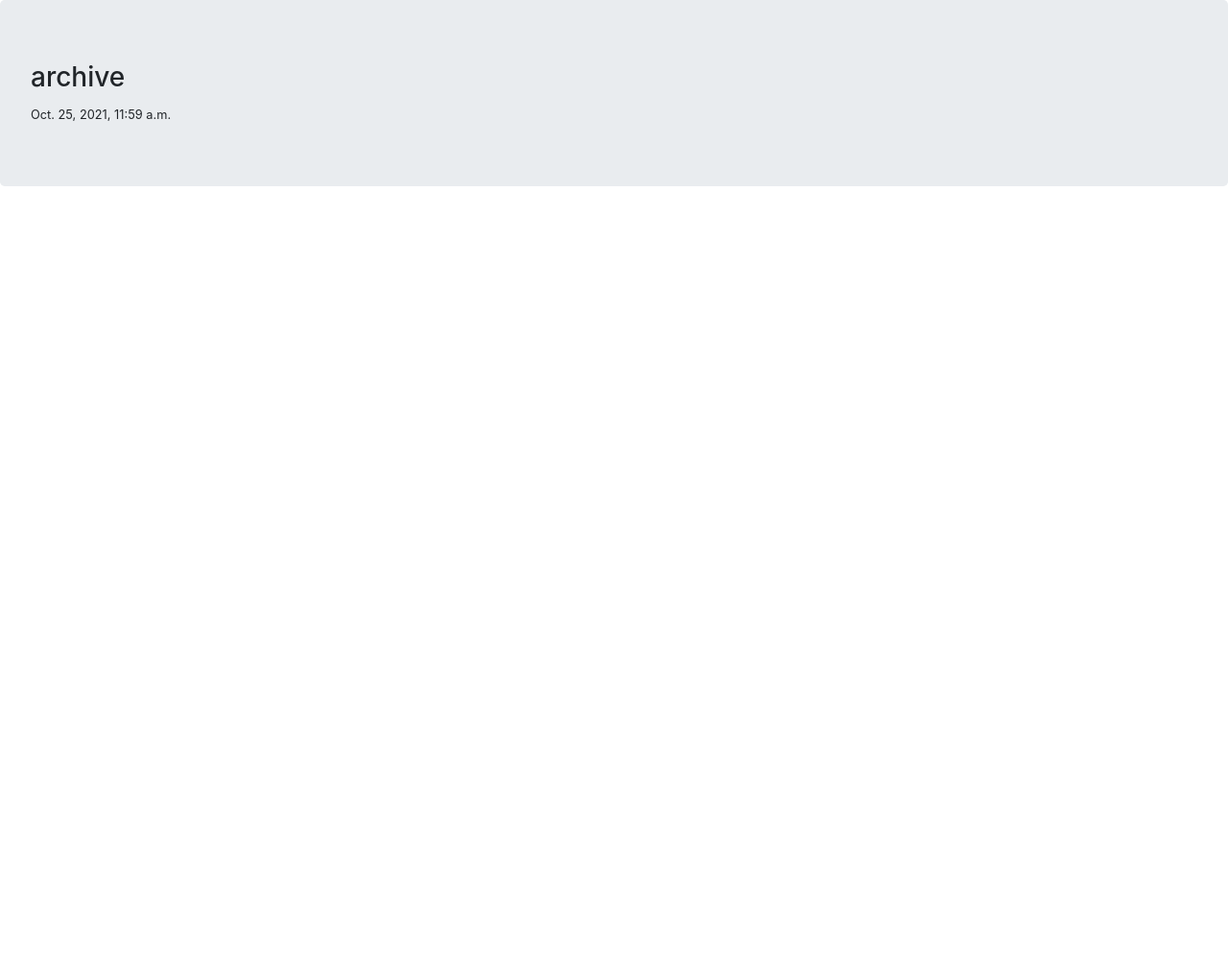
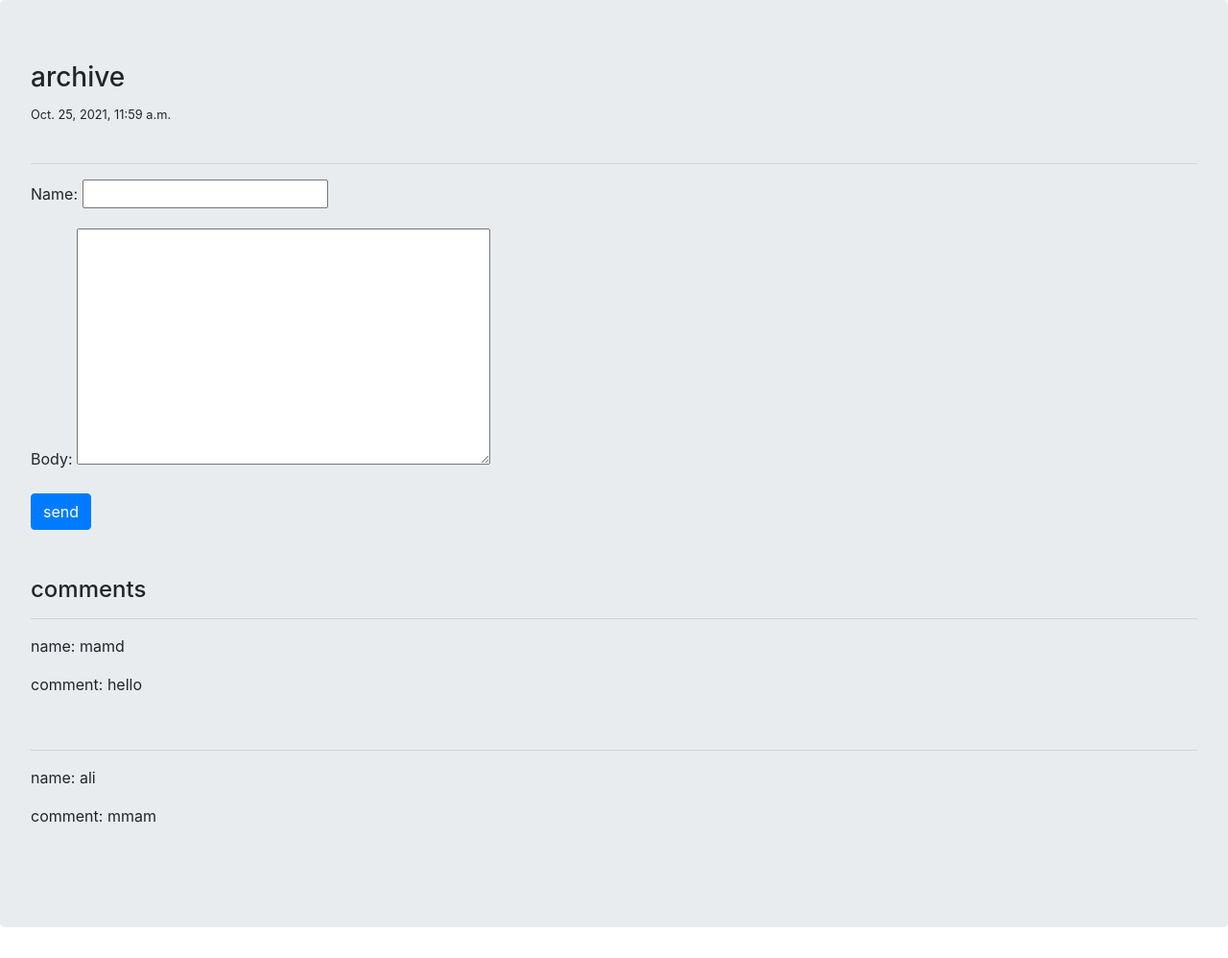
Before and after one commit to kheybar/Django-CBV, a Django app: page /6/archive/ in a window 1280 px wide. Shown: the part 56-1054 px from the top of the page at 96% size. Before the commit the page ends 250 px from the top, so only its background shows below. Run offline with Django 3.2, Linux system fonts and the light colour scheme; a user stored in the database is signed in; data comes from the database, SQL or seed files in the repository; both versions use the stored data as it was after the commit.

Commit message:
FormMixin add to Project.

```diff
--- a/first/admin.py
+++ b/first/admin.py
@@ -1,4 +1,5 @@
 from django.contrib import admin
-from .models import Todo
+from .models import Todo, Comment
 
 admin.site.register(Todo)
+admin.site.register(Comment)
--- /dev/null
+++ b/first/forms.py
@@ -0,0 +1,9 @@
+from django import forms
+from .models import Comment
+
+
+
+class CommentForm(forms.ModelForm):
+    class Meta:
+        model = Comment
+        fields = ('name', 'body')
--- a/first/models.py
+++ b/first/models.py
@@ -10,3 +10,13 @@ class Todo(models.Model):
 
     def __str__(self):
         return self.title
+
+
+
+class Comment(models.Model):
+    todo = models.ForeignKey(Todo, on_delete=models.CASCADE, related_name='comments')
+    name = models.CharField(max_length=200)
+    body = models.TextField()
+
+    def __str__(self):
+        return self.name
--- a/first/templates/first/detail.html
+++ b/first/templates/first/detail.html
@@ -7,4 +7,28 @@
     <small>
         {{ todo.created }}
     </small>
+    <br>
+    <br>
+    <hr>
+    <form method="post">
+        {% csrf_token %}
+        {{ form.as_p }}
+        <input type="submit" class="btn btn-primary" value="send">
+    </form>
+    <br>
+    <br>
+    <h4>
+        comments
+    </h4>
+    {% for cmt in todo.comments.all %}
+        <hr>
+        <p>
+            name: {{ cmt.name }}
+        </p>
+        <p>
+            comment: {{ cmt.body }}
+        </p>
+        <br>
+    {% endfor %}
+
 {% endblock %}
--- a/first/urls.py
+++ b/first/urls.py
@@ -7,6 +7,6 @@ urlpatterns = [
     path('create/', views.CreateTodo.as_view(), name='create_todo'),
     path('delete/<int:pk>/', views.DeleteTodo.as_view(), name='delete_todo'),
     path('update/<int:pk>/', views.UpdateTodo.as_view(), name='update_todo'),
-    path('<int:pk>/<slug:article_slug>/', views.DetailTodo.as_view(), name='detail_todo'),
+    path('<int:pk>/<slug:todo_slug>/', views.DetailTodo.as_view(), name='detail_todo'),
     path('archive/<int:year>/<int:month>/', views.MonthTodo.as_view(), name='month_todo'),
 ]
--- a/first/views.py
+++ b/first/views.py
@@ -1,10 +1,13 @@
 from django.urls import reverse_lazy
+from django.urls import reverse
 from django.views.generic import ListView, DetailView, CreateView, DeleteView, UpdateView
+from django.views.generic.edit import FormMixin
 from django.views.generic.dates import MonthArchiveView
 from django.contrib.auth.mixins import LoginRequiredMixin
 from django.utils.text import slugify
 from django.contrib import messages
-from .models import Todo
+from .models import Todo, Comment
+from .forms import CommentForm
 
 
 class Home(ListView):
@@ -15,7 +18,7 @@ class Home(ListView):
 
 
 
-class DetailTodo(LoginRequiredMixin, DetailView):
+class DetailTodo(LoginRequiredMixin, FormMixin, DetailView):
     template_name = 'first/detail.html'
     # model = Todo
     context_object_name = 'todo'
@@ -23,7 +26,24 @@ class DetailTodo(LoginRequiredMixin, DetailView):
     # slug_url_kwarg = 'article_slug'
 
     def get_queryset(self, **kwargs):
-        return Todo.objects.filter(id=self.kwargs['pk'], slug__iexact=self.kwargs['article_slug'])
+        return Todo.objects.filter(id=self.kwargs['pk'], slug__iexact=self.kwargs['todo_slug'])
+
+
+    # FormMixin
+    form_class = CommentForm
+
+    def get_success_url(self):
+        return reverse('first:detail_todo', kwargs={'pk': self.object.pk, 'todo_slug': self.object.slug})
+
+    def post(self, request, *args, **kwargs):
+        self.object = self.get_object() # اون آبجکتی که کاربر داره براش فرم پر میکنه
+        form = self.get_form() # برای دریافت فرم پر شده توسط کاربر از این متود استفاده میکنیم
+        if form.is_valid():
+            cd = form.cleaned_data
+            create_comment = Comment(todo=self.object, name=cd['name'], body=cd['body'])
+            create_comment.save()
+            messages.success(request=request, message='your todo comment successfully', extra_tags='success')
+        return super().form_valid(form)
 
 
 
@@ -37,7 +57,7 @@ class CreateTodo(LoginRequiredMixin, CreateView):
         todo = form.save(commit=False)
         todo.slug = slugify(form.cleaned_data['title'])
         todo.save()
-        messages.success(self.request, 'your todo add successfully.', extra_tags='success')
+        messages.success(self.request, 'your todo add successfully', extra_tags='success')
         return super().form_valid(form)
 
 
@@ -46,6 +66,7 @@ class DeleteTodo(LoginRequiredMixin, DeleteView):
     model = Todo
     template_name = 'first/delete.html'
     success_url = reverse_lazy('first:home')
+
 
 
 class UpdateTodo(LoginRequiredMixin, UpdateView):
```
Also changed, not shown: db.sqlite3, first/migrations/0004_comment.py (added).
